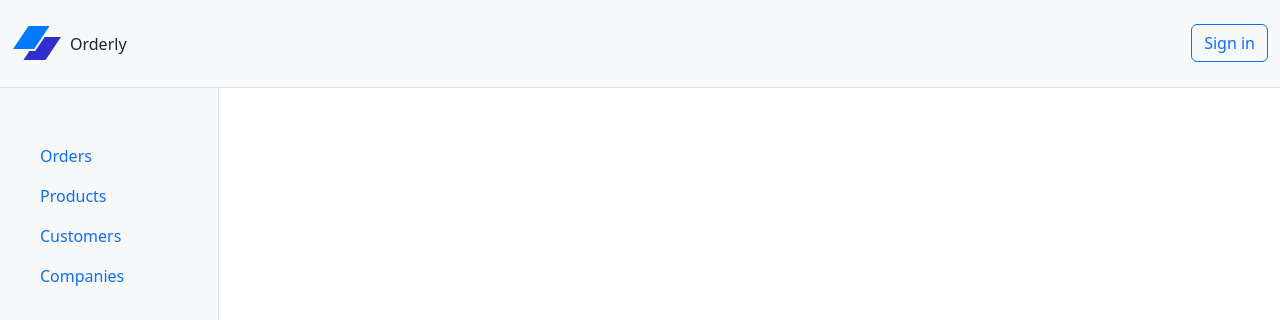
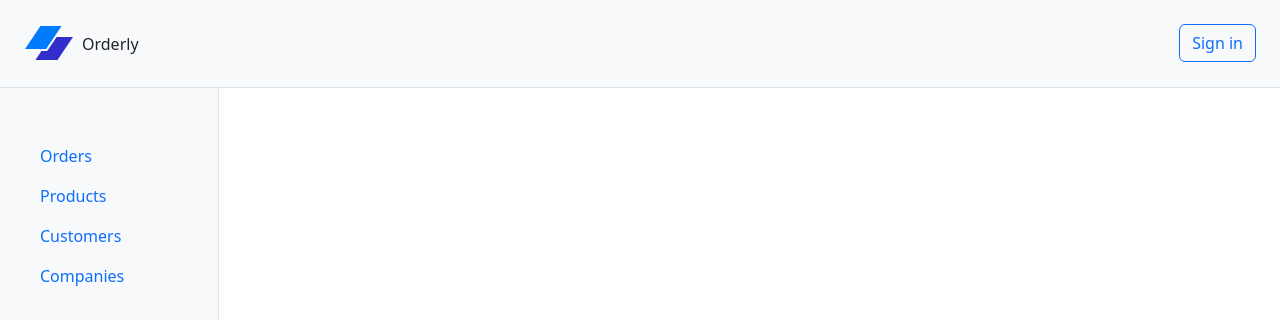
Before and after one commit to craigmckeachie/orderly, a React (Vite) app: page / in a window 1280 px wide. Shown: the top 320 px of the page. Built offline with nearby package versions, Linux system fonts and the light colour scheme.

Commit message:
sidebar padding

```diff
--- a/src/Header.tsx
+++ b/src/Header.tsx
@@ -2,7 +2,7 @@ import { Link } from 'react-router-dom';
 
 function Header() {
   return (
-    <header className="container-fluid d-flex justify-content-between py-4 bg-body-tertiary border-bottom">
+    <header className="container-fluid d-flex justify-content-between py-4 px-4 bg-body-tertiary border-bottom">
       <section className="d-flex gap-2 align-items-center">
         <Link to="/">
           <img src="/logoipsum-245.svg" alt="logo" />
```
